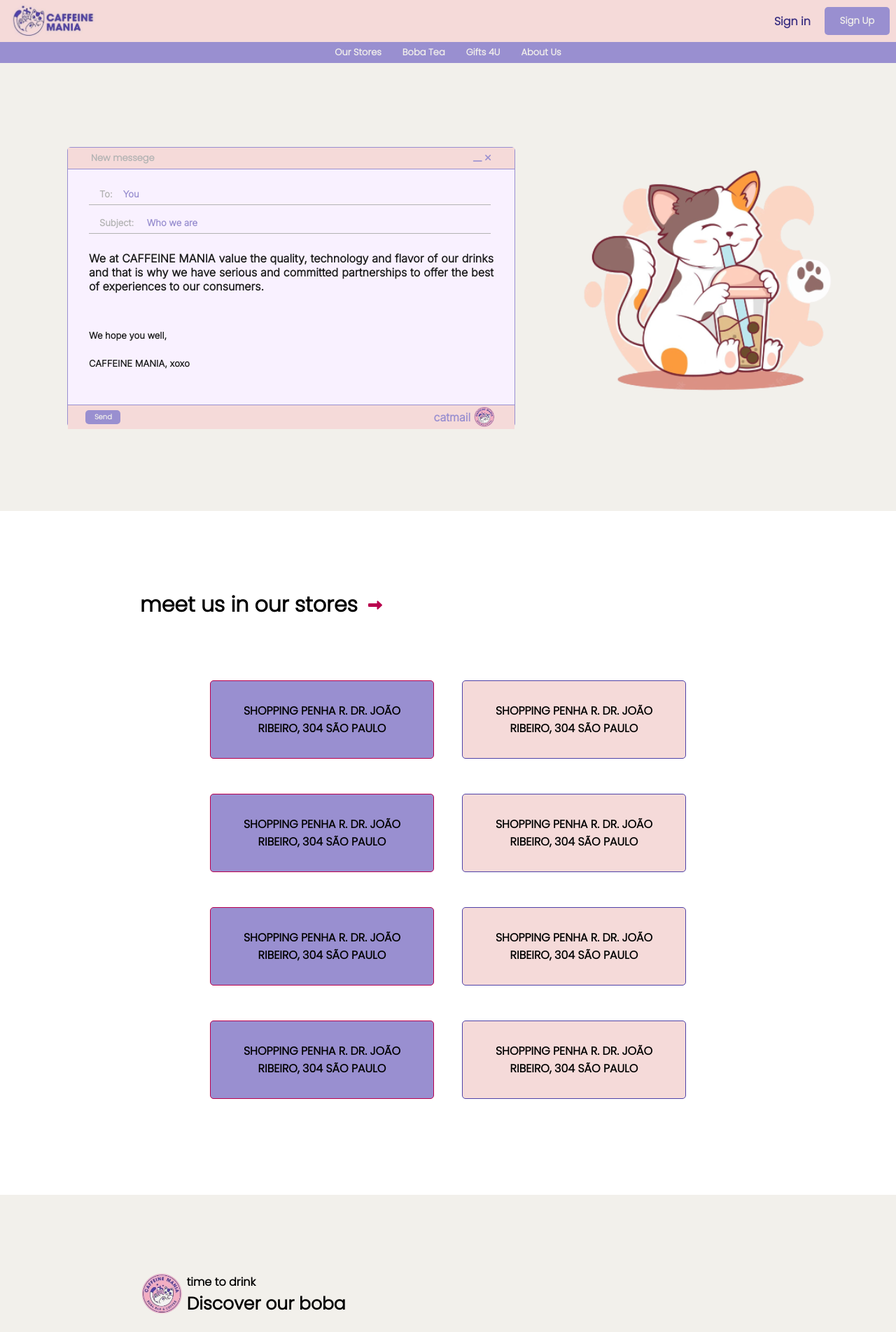
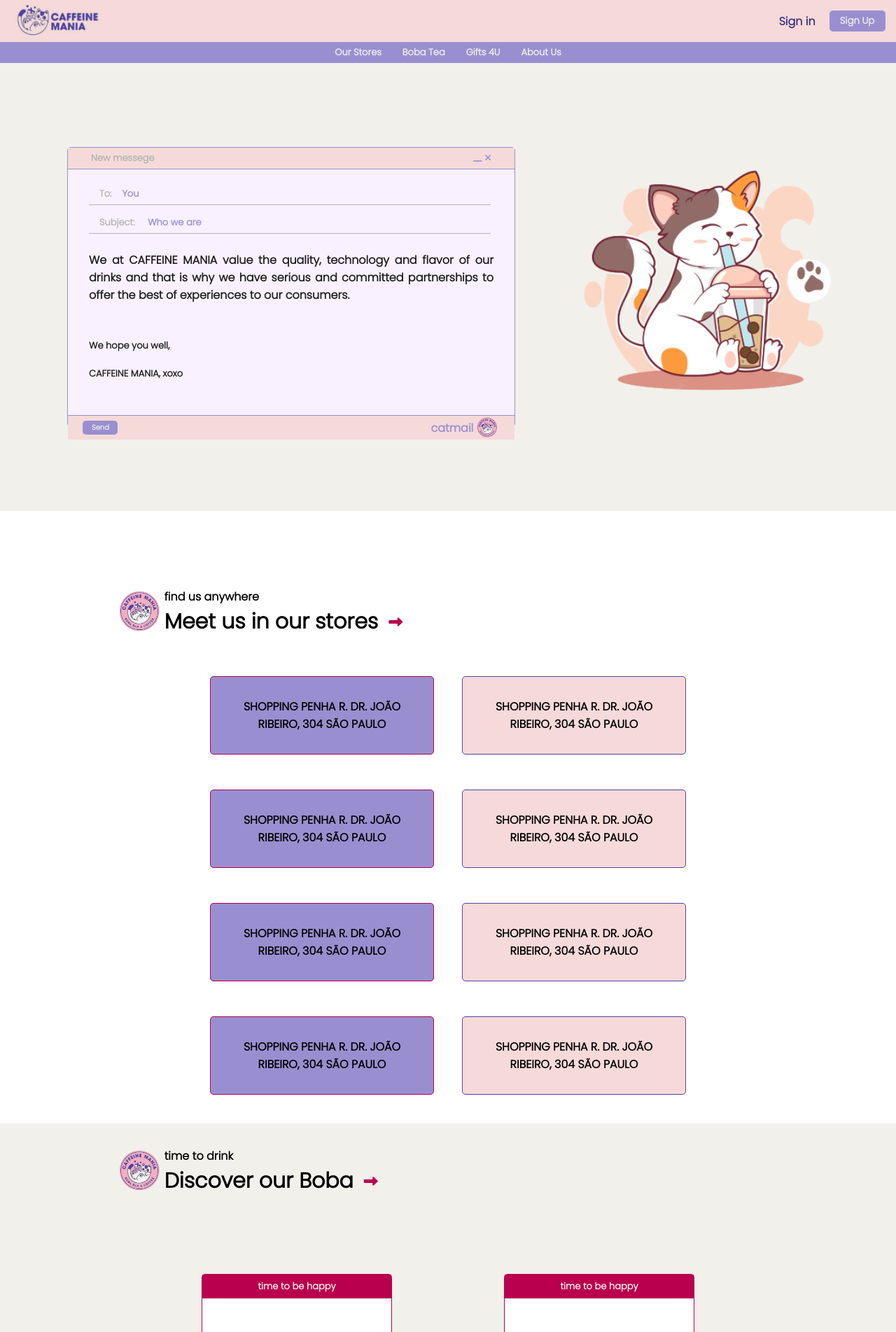
Before and after one commit to Nicole-Marinho-Espindola/Caffeine-Mania, a PHP site: page / in a window 1280 px wide; the page is wider, and only the part inside the window is pictured. Shown: the top 1903 px of that part at 70% size. Run offline with PHP 8.4, Linux system fonts and the light colour scheme; some libraries are stand-ins or nearby versions.

Commit message:
making some ajustments

```diff
--- /dev/null
+++ b/assets/css/buttons.css
@@ -0,0 +1,20 @@
+.btn{
+    font-weight: bold;
+    height: 30px;
+    width: 6em;
+    background-color: var(--lightpurple);
+    color: var(--vanila);
+    border-radius: 5px;
+    border: none;
+}
+
+.btn:hover{
+    background-color: var(--purplebtn);
+    cursor: pointer;
+}
+
+.btn-size{
+    height: 20px;
+    width: 5em;
+    font-size: 10px;
+}
--- /dev/null
+++ b/assets/css/global.css
@@ -0,0 +1,23 @@
+@import url('https://fonts.googleapis.com/css2?family=Poppins:wght@300&family=Unica+One&display=swap');
+@import url('https://fonts.googleapis.com/css2?family=Inter:wght@300&display=swap');
+
+*{
+    margin: 0;
+    padding: 0;
+    box-sizing: border-box;
+    font-family: 'Poppins', sans-serif;
+}
+
+:root{
+    --lightpink:#F5DAD9;
+    --lightpurple: #998FD0;
+    --purplebtn:#8077af;
+    --vanila:#F2F0EB;
+    --darkpurple:#4F42A7;
+    --footerpurple: #3B3082;
+    --darkpink: #B9004E;
+    --lightgrey:#B3B3B3;
+    --whitepurple: #f9f1ff;
+    --brown:#1E1E1E;
+    --white:#fff;
+}
--- a/css/header.css
+++ b/assets/css/header.css
@@ -1,21 +1,3 @@
-@import url('https://fonts.googleapis.com/css2?family=Poppins:wght@300&family=Unica+One&display=swap');
-@import url('https://fonts.googleapis.com/css2?family=Inter:wght@300&display=swap');
-
-*{
-    margin: 0;
-    padding: 0;
-    box-sizing: border-box;
-}
-
-:root{
-    --lightpink:#F5DAD9;
-    --lightpurple: #998FD0;
-    --purplebtn:#8077af;
-    --vanila:#F2F0EB;
-    --darkpurple:#4F42A7;
-    --footerpurple: #3B3082;
-    --darkpink: #B9004E;
-}
 
 .navbar{
     display: flex;
@@ -59,22 +41,6 @@
     color: var(--footerpurple);
 }
 
-.btn{
-    font-family: 'Poppins', sans-serif;
-    font-weight: bold;
-    height: 40px;
-    width: 7em;
-    background-color: var(--lightpurple);
-    color: var(--vanila);
-    border-radius: 5px;
-    border: none;
-}
-
-.btn:hover{
-    background-color: var(--purplebtn);
-    cursor: pointer;
-}
-
 .sub-navbar{
     display: flex;
     align-items: center;
@@ -103,27 +69,3 @@
 .link:hover{
     color: var(--lightpink);
 }
-
-/* @media(min-width: 768px){
-    .header{
-        width: 100%;
-    }
-    .navbar{
-        width: 100%;
-    }
-
-    .main-navbar{
-        width: 100%;
-        height:45px ;
-    }
-
-    .logo{
-        height: 30px;
-        margin-right: 20px;
-    }
-
-    .btn{
-        height: 20px;
-        width: 50px;
-    }
-} */
--- a/css/home.css
+++ b/assets/css/home.css
@@ -158,19 +132,26 @@
     flex-direction: column;
     justify-content: center;
     align-items: center;
-    font-family: 'Poppins', sans-serif;
     font-weight: bold;
-    margin: 7em 0;
+    margin: 1em 0;
 }
 
 .main-title{
     display: flex;
-    /* justify-content: center; */
+    justify-content: left;
     align-items: center;
     flex-direction: row;
-    margin: 0 0 60px 20em;
+    margin: 30px 0;
     width: 100%;
     font-size: 20px;
+    padding-left: 8em;
+}
+
+.teste{
+    display: flex;
+    justify-content: center;
+    align-items: center;
+    flex-direction: row;
 }
 
 .title{
@@ -218,7 +199,7 @@
     display:flex ;
     flex-direction: row;
     width: 100%;
-    margin: 7em 0 0 12em ;
+    /* margin: 7em 0 0 12em ; */
 }
 
 .discover{
@@ -237,13 +217,11 @@
 }
 
 .title-disc{
-    font-family: 'Poppins', sans-serif;
     font-weight: bold;
     font-size: 25px;
 }
 
 .subtitle-disc{
-    font-family: 'Poppins', sans-serif;
     font-weight: bolder;
     font-size: medium;
 }
--- /dev/null
+++ b/assets/css/responsive.css
@@ -0,0 +1,36 @@
+/* Navbar Responsive */
+
+@media screen and (min-width: 768px){
+    .header{
+        width: 100%;
+    }
+    .navbar{
+        width: 100%;
+    }
+
+    .main-navbar{
+        width: 100%;
+        height:45px ;
+    }
+
+    .logo{
+        height: 30px;
+        margin-right: 20px;
+    }
+
+}
+
+/* Home Responsive */
+
+@media screen and (min-width: 320px) and (max-width: 768px){
+    .about-us{
+        display: flex;
+        flex-direction: column;
+    };
+
+    .email{
+        width: 20em;
+    };
+
+
+}
--- a/header.html
+++ /dev/null
@@ -1,53 +0,0 @@
-<!DOCTYPE html>
-<html lang="en">
-  <head>
-    <meta charset="UTF-8" />
-    <meta http-equiv="X-UA-Compatible" content="IE=edge" />
-    <meta name="viewport" content="width=device-width, initial-scale=1.0" />
-    <link
-      rel="shortcut icon"
-      href="./img/apple-touch-icon.png"
-      type="image/x-icon"
-    />
-    <script
-      src="https://kit.fontawesome.com/e02aa7a64f.js"
-      crossorigin="anonymous"
-    ></script>
-    <link
-      rel="stylesheet"
-      href="https://fontawesome.com/icons/basket-shopping?f=classic&s=solid"
-    />
-    <link
-      rel="stylesheet"
-      href="https://fontawesome.com/icons/magnifying-glass?f=classic&s=solid"
-    />
-    <link rel="stylesheet" href="./css/header.css" />
-    <link rel="stylesheet" href="./css/home.css">
-    <title>Caffeine Mania | Boba Shop</title>
-  </head>
-  <body>
-    <header class="header">
-      <nav class="navbar">
-        <div class="main-navbar">
-          <a href="./index.php">
-            <img
-              class="logo"
-              src="./img/logotype.png"
-              alt="Logo Caffeine Mania"
-            />
-          </a>
-          <div class="sign">
-            <a class="signin">Sign in</a>
-            <button class="btn">Sign Up</button>
-          </div>
-        </div>
-        <div class="sub-navbar">
-          <ul class="link-section">
-            <li><a class="link" href="#">Our Stores</a></li>
-            <li><a class="link" href="#">Boba Tea</a></li>
-            <li><a class="link" href="#">Gifts 4U</a></li>
-            <li><a class="link" href="#">About Us</a></li>
-          </ul>
-        </div>
-      </nav>
-    </header>
--- a/index.php
+++ b/index.php
@@ -1,5 +1,6 @@
 <?php
-    include_once('header.html');
+include_once('./views/includes/head.php');
+include_once('./views/includes/nav.php');
 ?>
 
 <section class="about-us">
@@ -35,18 +36,27 @@
             <button class="btn btn-size">Send</button>
             <div class="email-logo">
                 <span class="purple-text">catmail</span>
-                <img class="logo-email" src="./img/logo-icon-sem fundo.png" alt="">
+                <img class="logo-email" src="<?= baseUrl('/assets/img/logo-icon-sem fundo.png') ?>" alt="">
             </div>
         </div>
     </div>
     <div class="cat">
-        <img class="cat-size"src="./img/cat-boba.png" alt="Cat drinking bubble tea">
+        <img class="cat-size" src="<?= baseUrl('/assets/img/cat-boba.png') ?>" alt="Cat drinking bubble tea">
     </div>
 </section>
 <section class="meet-us">
     <div class="main-title">
-        <h1 class="title">meet us in our stores</h1>
-        <i class="fa-solid fa-right-long" style="color: #B9004E;"></i>
+
+    </div>
+    <div class="main-title">
+        <img class="logo-disc" src="<?= baseUrl('/assets/img/logo-icon-sem fundo.png') ?>" alt="">
+        <div class="">
+            <span class="subtitle-disc">find us anywhere </span>
+            <div class="teste">
+                <h1 class="title">Meet us in our stores</h1>
+                <i class="fa-solid fa-right-long" style="color: #B9004E;"></i>
+            </div>
+        </div>
     </div>
     <div class="container">
         <div class="child child-purple">
@@ -104,17 +114,20 @@
     </div>
 </section>
 <section class="discover">
-    <div class="discover-header">
-        <img class="logo-disc" src="./img/logo-icon-sem fundo.png" alt="">
-        <div class="title-block">
+<div class="main-title">
+        <img class="logo-disc" src="<?= baseUrl('/assets/img/logo-icon-sem fundo.png') ?>" alt="">
+        <div class="">
             <span class="subtitle-disc">time to drink </span>
-            <h1 class="title-disc">Discover our boba</h1>
+            <div class="teste">
+                <h1 class="title">Discover our Boba</h1>
+                <i class="fa-solid fa-right-long" style="color: #B9004E;"></i>
+            </div>
         </div>
     </div>
     <div class="discorver-main">
         <div class="card-boba">
             <span class="head-card">time to be happy</span>
-            <img class="img-boba" src="./img/boba-3.png" alt="bubble tea">
+            <img class="img-boba" src="<?= baseUrl('/assets/img/boba-3.png') ?>" alt="bubble tea">
             <div class="pink-block">
                 <div class="pink-position">
                     <p class="margin-right">Sweet Boba tea 700ml</p>
@@ -124,7 +137,7 @@
         </div>
         <div class="card-boba">
             <span class="head-card">time to be happy</span>
-            <img class="img-boba" src="./img/boba-3.png" alt="bubble tea">
+            <img class="img-boba" src="<?= baseUrl('/assets/img/boba-3.png') ?>" alt="bubble tea">
             <div class="pink-block">
                 <div class="pink-position">
                     <p class="margin-right">Sweet Boba tea 700ml</p>
@@ -134,7 +147,7 @@
         </div>
         <div class="card-boba">
             <span class="head-card">time to be happy</span>
-            <img class="img-boba" src="./img/boba-3.png" alt="bubble tea">
+            <img class="img-boba" src="<?= baseUrl('/assets/img/boba-3.png') ?>" alt="bubble tea">
             <div class="pink-block">
                 <div class="pink-position">
                     <p class="margin-right">Sweet Boba tea 700ml</p>
@@ -145,4 +158,5 @@
     </div>
 </section>
 </body>
+
 </html>
--- /dev/null
+++ b/services/helpers.php
@@ -0,0 +1,10 @@
+<?php
+    function baseUrl($path = '') { //abertura da função que retorna a url base
+        return sprintf( // ele esta retornando o retorno da função sprintf
+            "%s://%s/%s%s", // formato como a string vai retornar que recebera os valores abaixo
+            isset($_SERVER['HTTPS']) && $_SERVER['HTTPS'] != 'off' ? 'https' : 'http', // compara se é https ou http (http=off e https=on)
+            $_SERVER['SERVER_NAME'], //nome do server (localhost)
+            'Caffeine-mania', // pasta root
+            $path
+        );
+    }
--- /dev/null
+++ b/views/includes/head.php
@@ -0,0 +1,44 @@
+<?php
+    function includeURL($path = '') {
+        return sprintf(
+            "%s/%s/%s",
+            $_SERVER['DOCUMENT_ROOT'],
+            'Caffeine-mania',
+            $path
+        );
+    }
+
+    include_once(includeURL('/services/helpers.php'));
+?>
+
+<!DOCTYPE html>
+<html lang="en">
+  <head>
+    <meta charset="UTF-8" />
+    <meta http-equiv="X-UA-Compatible" content="IE=edge" />
+    <meta name="viewport" content="width=device-width, initial-scale=1.0" />
+    <link
+      rel="shortcut icon"
+      href="./img/apple-touch-icon.png"
+      type="image/x-icon"
+    />
+    <script
+      src="https://kit.fontawesome.com/e02aa7a64f.js"
+      crossorigin="anonymous"
+    ></script>
+    <link
+      rel="stylesheet"
+      href="https://fontawesome.com/icons/basket-shopping?f=classic&s=solid"
+    />
+    <link
+      rel="stylesheet"
+      href="https://fontawesome.com/icons/magnifying-glass?f=classic&s=solid"
+    />
+    <link rel="stylesheet" href="<?= baseUrl('/assets/css/global.css')?>">
+    <link rel="stylesheet" href="<?= baseUrl('/assets/css/buttons.css')?>" />
+    <link rel="stylesheet" href="<?= baseUrl('/assets/css/responsive.css')?>" />
+    <link rel="stylesheet" href="<?= baseUrl('/assets/css/header.css')?>" />
+    <link rel="stylesheet" href="<?= baseUrl('/assets/css/home.css')?>">
+    <title>Caffeine Mania | Boba Shop</title>
+  </head>
+  <body>
--- /dev/null
+++ b/views/includes/nav.php
@@ -0,0 +1,25 @@
+<header class="header">
+      <nav class="navbar">
+        <div class="main-navbar">
+          <a href="./index.php">
+            <img
+              class="logo"
+              src="<?= baseUrl('/assets/img/logotype.png')?>"
+              alt="Logo Caffeine Mania"
+            />
+          </a>
+          <div class="sign">
+            <a class="signin">Sign in</a>
+            <button class="btn">Sign Up</button>
+          </div>
+        </div>
+        <div class="sub-navbar">
+          <ul class="link-section">
+            <li><a class="link" href="#">Our Stores</a></li>
+            <li><a class="link" href="#">Boba Tea</a></li>
+            <li><a class="link" href="#">Gifts 4U</a></li>
+            <li><a class="link" href="#">About Us</a></li>
+          </ul>
+        </div>
+      </nav>
+    </header>
```
Also changed, not shown: other parts of assets/css/home.css (+1 -42 lines), assets/img/apple-touch-icon.png (renamed from img/apple-touch-icon.png), assets/img/boba 1.png (renamed from img/boba 1.png), assets/img/boba 2.png (renamed from img/boba 2.png), assets/img/boba-3.png (renamed from img/boba-3.png), assets/img/cat-boba.png (renamed from img/cat-boba.png), assets/img/logo-icon-sem fundo.png (renamed from img/logo-icon-sem fundo.png), assets/img/logo-icon.png (renamed from img/logo-icon.png), assets/img/logotype.png (renamed from img/logotype.png), assets/img/pink-boba.png (renamed from img/pink-boba.png), assets/js/toggleHeart.js (renamed from js/toggleHeart.js).
